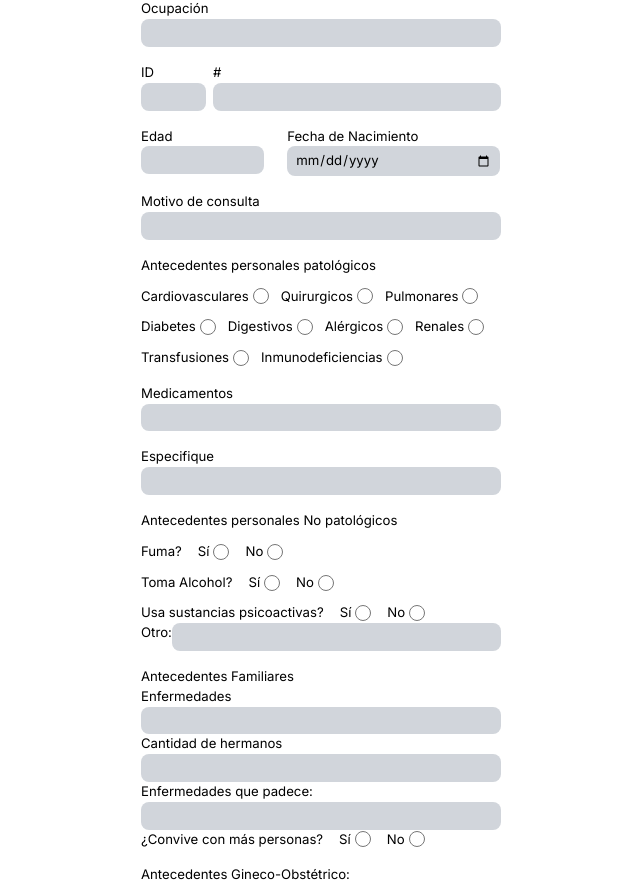
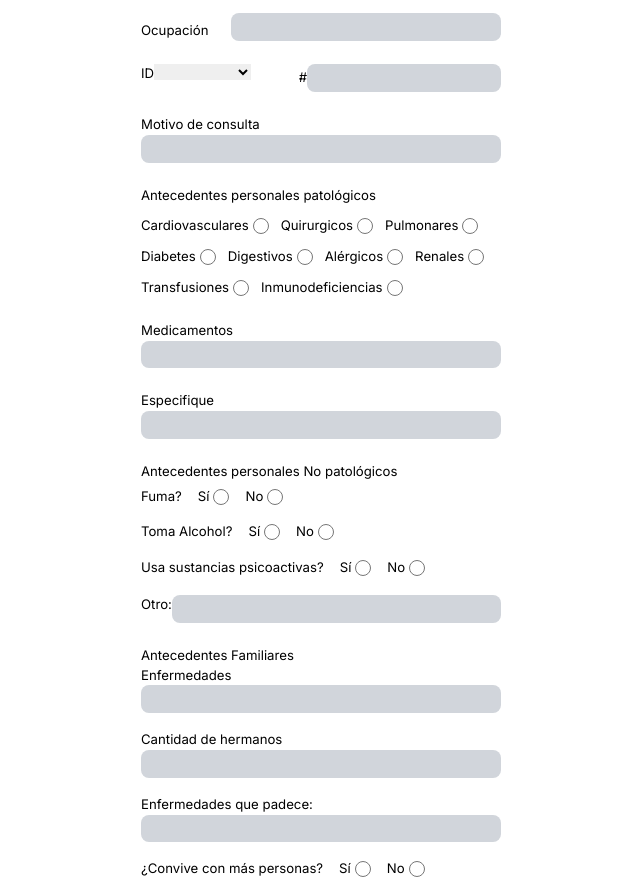
Before and after one commit to No-Country-simulation/c19-68-t-node-react, a Next.js app in the folder frontend/: page /history-medical in a window 1280 px wide. Shown: the part 220-1103 px from the top of the page, without its empty margins (319-959 px from the left). Built offline with nearby package versions, Linux system fonts and the light colour scheme.

Commit message:
history-medical

```diff
--- a/frontend/src/app/history-medical/page.tsx
+++ b/frontend/src/app/history-medical/page.tsx
@@ -8,7 +8,7 @@ const page = () => {
           <h2 className="font-bold text-[35.19px]">Historia Clinica</h2>
         </header>
         <main className="w-[360px] m-auto">
-          <form className="flex flex-col gap-4 text-[13.2px]">
+          <form className="flex flex-col gap-[23px] text-[13.2px]">
             <label>
               <span>Nombre y Apellido</span>
               <Input twClass="w-[100%]" type="string" />
@@ -28,28 +28,18 @@ const page = () => {
                 <Input type="radio" twClass="w-4 h-4" name="genre" id="genre" />
               </article>
             </label>
-            <label>
+            <label className="flex justify-between items-end">
               <span>Ocupación</span>
-              <Input twClass="w-[100%]" type="string" />
+              <Input twClass="w-[269.71px]" type="string" />
             </label>
             <label className="flex justify-between">
-              <div className="w-[18%] flex flex-col">
+              <div className="flex">
                 <span>ID</span>
-                <Input twClass="w-[100%]" type="string" />
+                <select className="w-[96.78px] h-4" name="" id=""></select>
               </div>
-              <div className="w-[80%] flex flex-col">
+              <div className="">
                 <span>#</span>
-                <Input twClass="w-[100%]" type="string" />
-              </div>
-            </label>
-            <label className="flex gap-[23px]">
-              <div>
-                <span>Edad</span>
-                <Input twClass="w-[123.17px]" type="string" />
-              </div>
-              <div>
-                <span>Fecha de Nacimiento</span>
-                <Input twClass="w-[213.34px]" type="date" />
+                <Input twClass="w-[193.82px]" type="string" />
               </div>
             </label>
             <label>
@@ -168,9 +158,9 @@ const page = () => {
               <span>Especifique</span>
               <Input twClass="w-[100%]" type="string" />
             </label>
-            <label className="flex flex-col">
+            <label className="flex flex-col gap-[5px]">
               <span>Antecedentes personales No patológicos</span>
-              <article className="inline-block pr-3 pt-[11px]">
+              <article className="inline-block">
                 <div className="flex items-center gap-4">
                   <span>Fuma?</span>
                   <div className="flex items-center gap-1">
@@ -239,7 +229,7 @@ const page = () => {
                   </div>
                 </div>
               </article>
-              <article className="flex">
+              <article className="flex pt-3">
                 <span>Otro:</span>
                 <Input
                   type="text"
@@ -252,7 +242,7 @@ const page = () => {
             <label>
               <h3>Antecedentes Familiares</h3>
 
-              <div>
+              <div className="flex flex-col gap-[17px]">
                 <article>
                   <span>Enfermedades</span>
                   <Input twClass="w-[100%]" type="string" />
@@ -278,9 +268,9 @@ const page = () => {
                 </article>
               </div>
             </label>
-            <label>
+            <label className="flex flex-col gap-4">
               <span>Antecedentes Gineco-Obstétrico:</span>
-              <div className="flex">
+              <div className="flex gap-[11px]">
                 <article className="flex items-end">
                   <span>Menarquia</span>
 
@@ -320,8 +310,8 @@ const page = () => {
             </label>
             <label>
               <span>Exploración física del paciente</span>
-              <div className="flex flex-wrap gap-y-[11px]">
-                <span className="flex items-center">Signos vitales</span>
+              <div className="flex flex-wrap gap-y-4 justify-between">
+                <span className="flex items-end">Signos vitales</span>
                 <article className="flex items-end">
                   <p>
                     T.A. <span className="text-[6.6px]">(Brazo Derecho)</span>
@@ -360,23 +350,23 @@ const page = () => {
                 </article>
                 <article className="flex items-end">
                   <span>Cabeza y Cuello</span>
-                  <Input twClass="w-[100%]" type="string" />
+                  <Input twClass="w-[258px]" type="string" />
                 </article>
                 <article className="flex items-end">
                   <span>Tórax</span>
-                  <Input twClass="w-[100%]" type="string" />
+                  <Input twClass="w-[325px]" type="string" />
                 </article>
                 <article className="flex items-end">
                   <span>Abdomen</span>
-                  <Input twClass="w-[100%]" type="string" />
+                  <Input twClass="w-[300px]" type="string" />
                 </article>
                 <article className="flex items-end">
                   <span>Extremidades</span>
-                  <Input twClass="w-[100%]" type="string" />
+                  <Input twClass="w-[275px]" type="string" />
                 </article>
                 <article className="flex items-end">
                   <span>Neurológico y estado mental</span>
-                  <Input twClass="w-[100%]" type="string" />
+                  <Input twClass="w-[180px]" type="string" />
                 </article>
               </div>
             </label>
```
